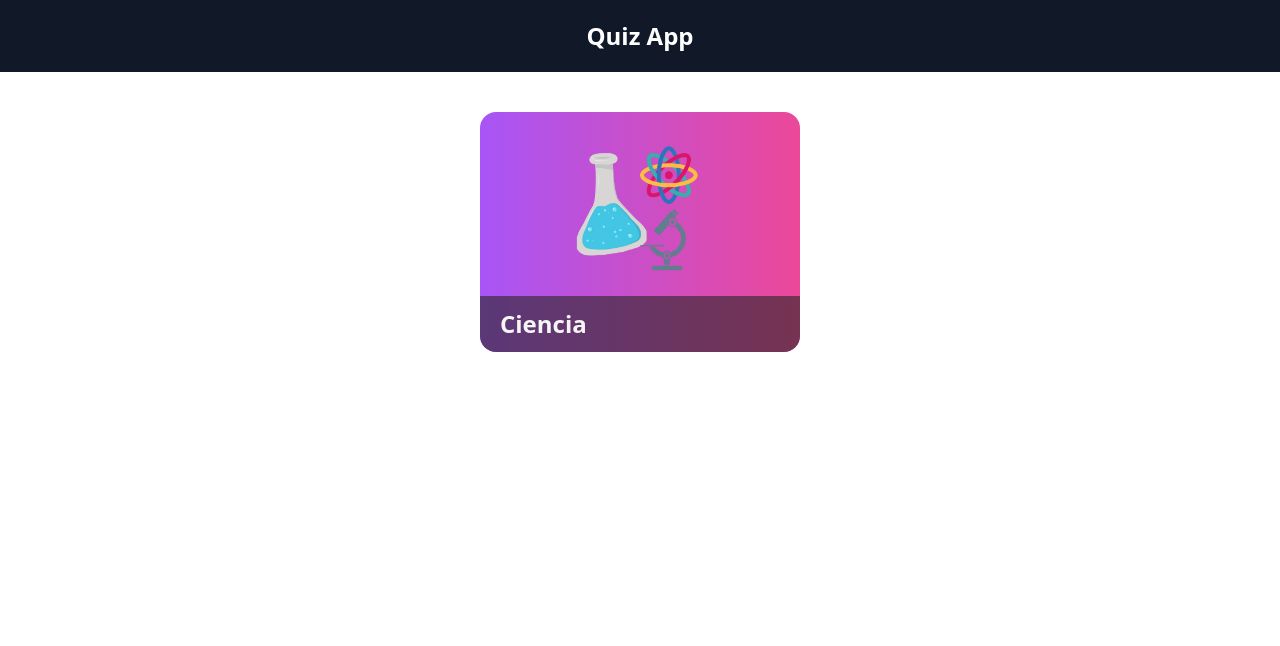
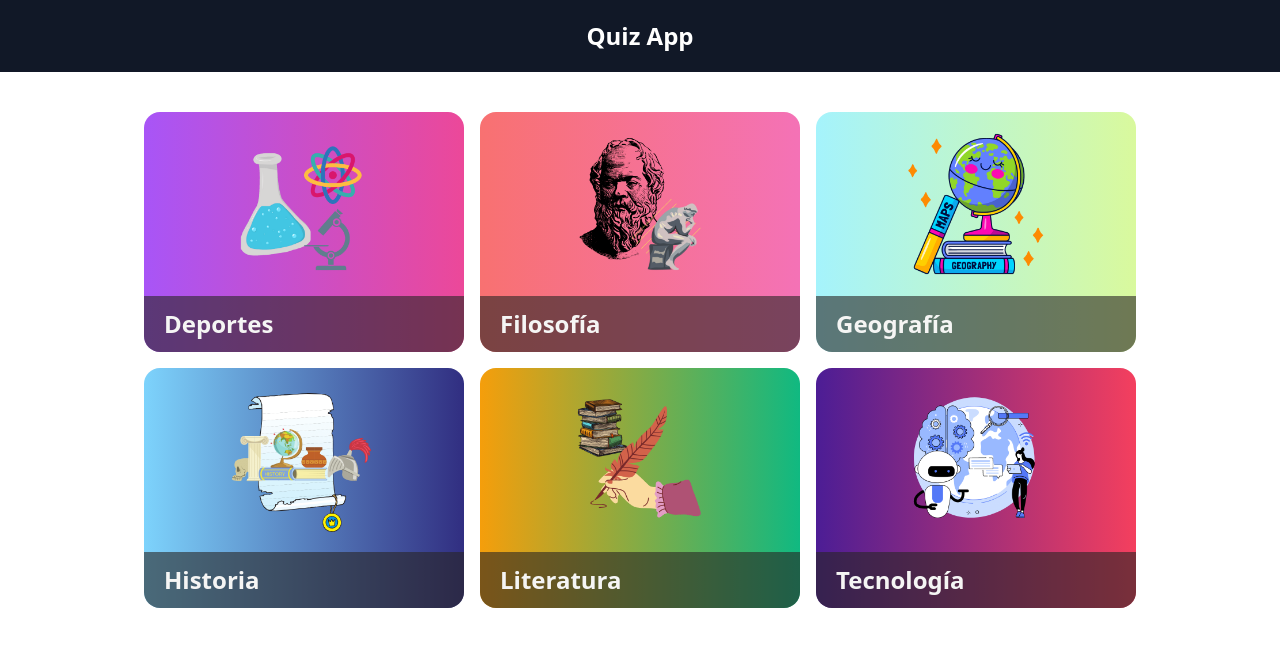
Before and after one commit to ArantzaGG/quiz, a React (Vite) app: page / in a window 1280 px wide. Shown: the top 646 px of the page. Built offline with nearby package versions, Linux system fonts and the light colour scheme; the HTML template or start-up script is replaced by a standard one.

Commit message:
add card component

```diff
--- /dev/null
+++ b/src/components/CategoryCard.jsx
@@ -0,0 +1,17 @@
+import { Link } from 'react-router-dom';
+
+export const CategoryCard = ({ category, alt, src, gradientColor }) => {
+  return (
+    <Link
+      to={`/category/${category}`}
+      className={`flex flex-col justify-between basis-1/4 bg-slate-500 rounded-2xl overflow-hidden bg-gradient-to-r ${gradientColor} transition-all hover:scale-105`}
+    >
+      <div className='p-5 flex justify-center items-center'>
+        <img src={src} alt={alt} className='w-36' />
+      </div>{' '}
+      <h1 className='text-2xl font-semibold text-stone-100 bg-stone-800 bg-opacity-60 p-3 px-5'>
+        {category}
+      </h1>
+    </Link>
+  );
+};
--- a/src/components/CategoryList.jsx
+++ b/src/components/CategoryList.jsx
@@ -1,5 +1,6 @@
 import { Link } from 'react-router-dom';
 import { imgs, categories } from '../data';
+import { CategoryCard } from './CategoryCard';
 
 const [
   imgCiencia,
@@ -14,21 +15,42 @@ const [
 export const CategoryList = () => {
   return (
     <div className='flex flex-row flex-wrap justify-center gap-4 mt-10'>
-      <Link
-        to={`/category/${categories.ciencia}`}
-        className='flex flex-col justify-between basis-1/4 bg-slate-500 rounded-2xl overflow-hidden bg-gradient-to-r from-purple-500 to-pink-500 transition-all hover:scale-105'
-      >
-        <div className='p-5 flex justify-center items-center'>
-          <img
-            src={imgCiencia}
-            alt={`Categoría ${categories.ciencia}`}
-            className='w-36'
-          />
-        </div>{' '}
-        <h1 className='text-2xl font-semibold text-stone-100 bg-stone-800 bg-opacity-60 p-3 px-5'>
-          {categories.ciencia}
-        </h1>
-      </Link>
+      <CategoryCard
+        category={categories.deportes}
+        src={imgCiencia}
+        alt={`Categoría ${categories.deportes}`}
+        gradientColor= 'from-purple-500 to-pink-500'
+      />
+      <CategoryCard
+        category={categories.filosofia}
+        src={imgFilosofia}
+        alt={`Categoría ${categories.filosofia}`}
+        gradientColor= 'from-red-400 to-pink-400'
+      />
+      <CategoryCard
+        category={categories.geografia}
+        src={imgGeografia}
+        alt={`Categoría ${categories.geografia}`}
+        gradientColor= 'from-cyan-200 to-lime-200'
+      />
+      <CategoryCard
+        category={categories.historia}
+        src={imgHistoria}
+        alt={`Categoría ${categories.historia}`}
+        gradientColor= 'from-sky-300 to-indigo-900'
+      />
+      <CategoryCard
+        category={categories.literatura}
+        src={imgLiteratura}
+        alt={`Categoría ${categories.literatura}`}
+        gradientColor= 'from-amber-500 to-emerald-500'
+      />
+      <CategoryCard
+        category={categories.tecnologia}
+        src={imgTecnología}
+        alt={`Categoría ${categories.tecnologia}`}
+        gradientColor= 'from-violet-900 to-rose-500'
+      />
     </div>
   );
 };
```
